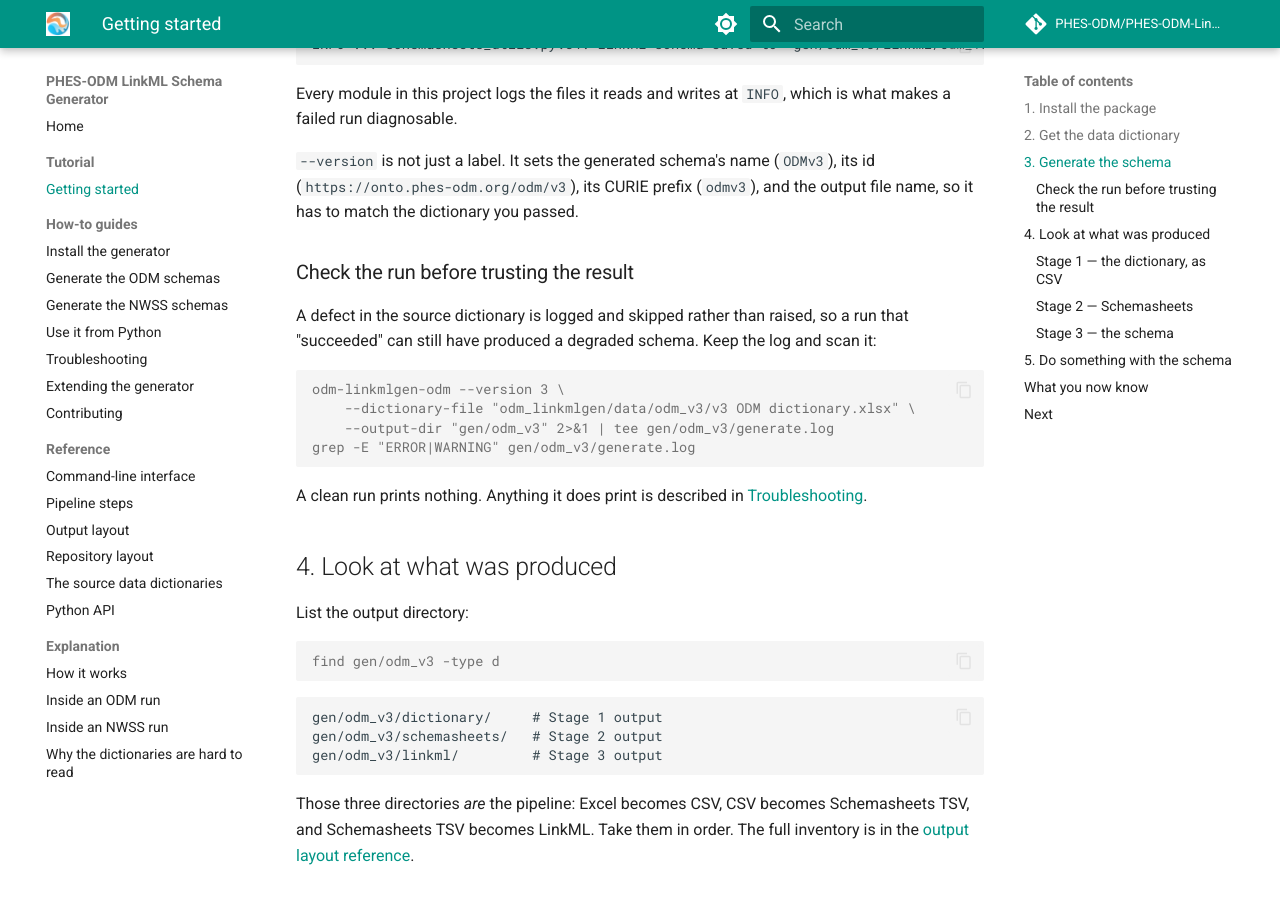
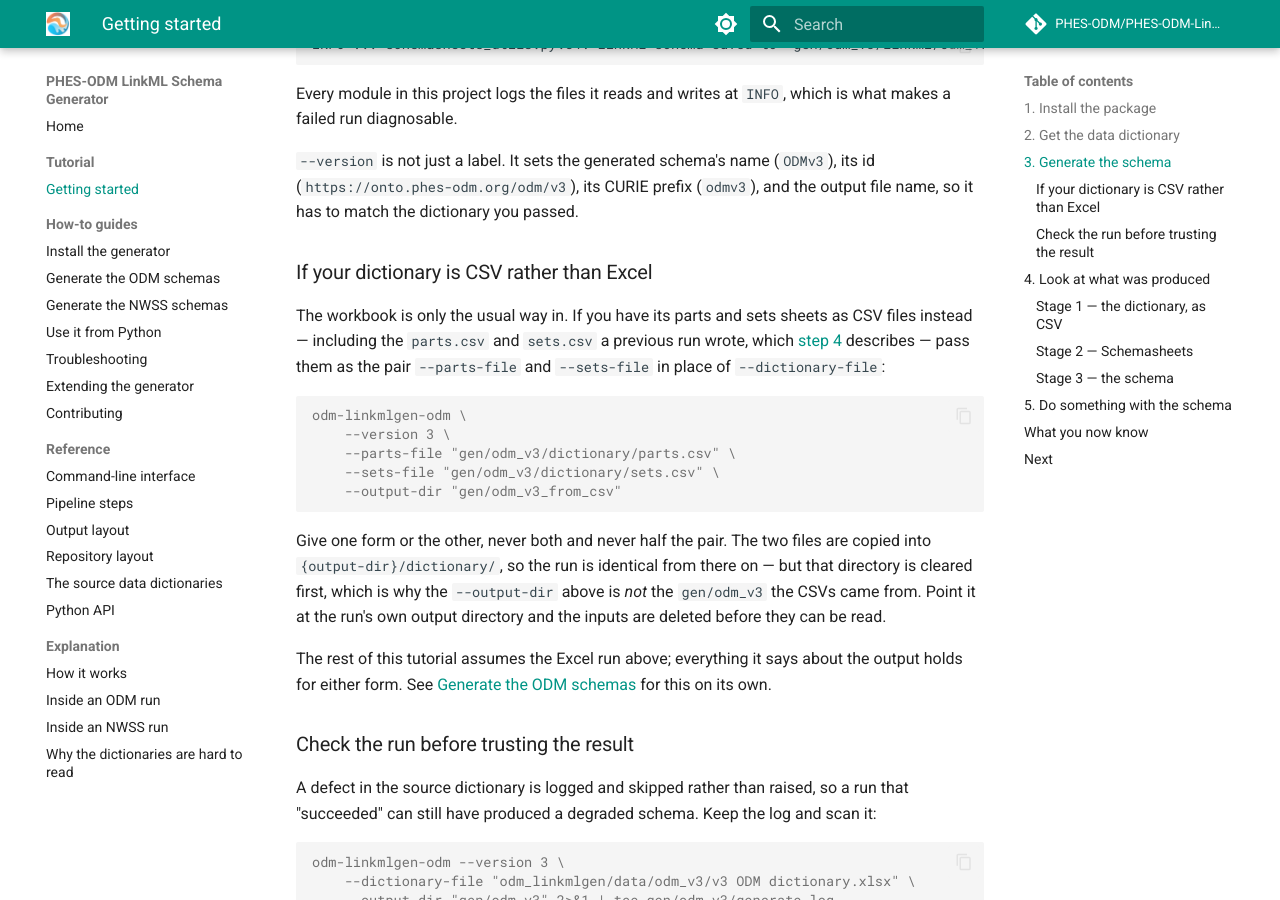
Before and after one commit to PHES-ODM/PHES-ODM-LinkMLGenerator, an MkDocs documentation site: the page built from docs/tutorials/getting-started.md, in a window 1280 px wide and 900 px high, scrolled down 2087 px. Built offline with MkDocs 1.6.1 and Material for MkDocs 9.7.7, drawn with Linux system fonts in a browser that asks for light colours; comment, search, counter and statistics services are not loaded.

Commit message:
Added command-line for generating ODM v3 using CSV files instead of XLSX file

````diff
--- a/docs/tutorials/getting-started.md
+++ b/docs/tutorials/getting-started.md
@@ -104,6 +104,32 @@ is what makes a failed run diagnosable.
 `--version` is not just a label. It sets the generated schema's name (`ODMv3`),
 its id (`https://onto.phes-odm.org/odm/v3`), its CURIE prefix (`odmv3`), and the
 output file name, so it has to match the dictionary you passed.
+
+### If your dictionary is CSV rather than Excel
+
+The workbook is only the usual way in. If you have its parts and sets sheets as
+CSV files instead — including the `parts.csv` and `sets.csv` a previous run
+wrote, which [step 4](#stage-1-the-dictionary-as-csv) describes — pass them as
+the pair `--parts-file` and `--sets-file` in place of `--dictionary-file`:
+
+```console
+odm-linkmlgen-odm \
+    --version 3 \
+    --parts-file "gen/odm_v3/dictionary/parts.csv" \
+    --sets-file "gen/odm_v3/dictionary/sets.csv" \
+    --output-dir "gen/odm_v3_from_csv"
+```
+
+Give one form or the other, never both and never half the pair. The two files
+are copied into `{output-dir}/dictionary/`, so the run is identical from there
+on — but that directory is cleared first, which is why the `--output-dir` above
+is *not* the `gen/odm_v3` the CSVs came from. Point it at the run's own output
+directory and the inputs are deleted before they can be read.
+
+The rest of this tutorial assumes the Excel run above; everything it says about
+the output holds for either form. See
+[Generate the ODM schemas](../how-to/generate-odm-schemas.md#generate-from-csv-instead-of-the-workbook)
+for this on its own.
 
 ### Check the run before trusting the result
 
````
